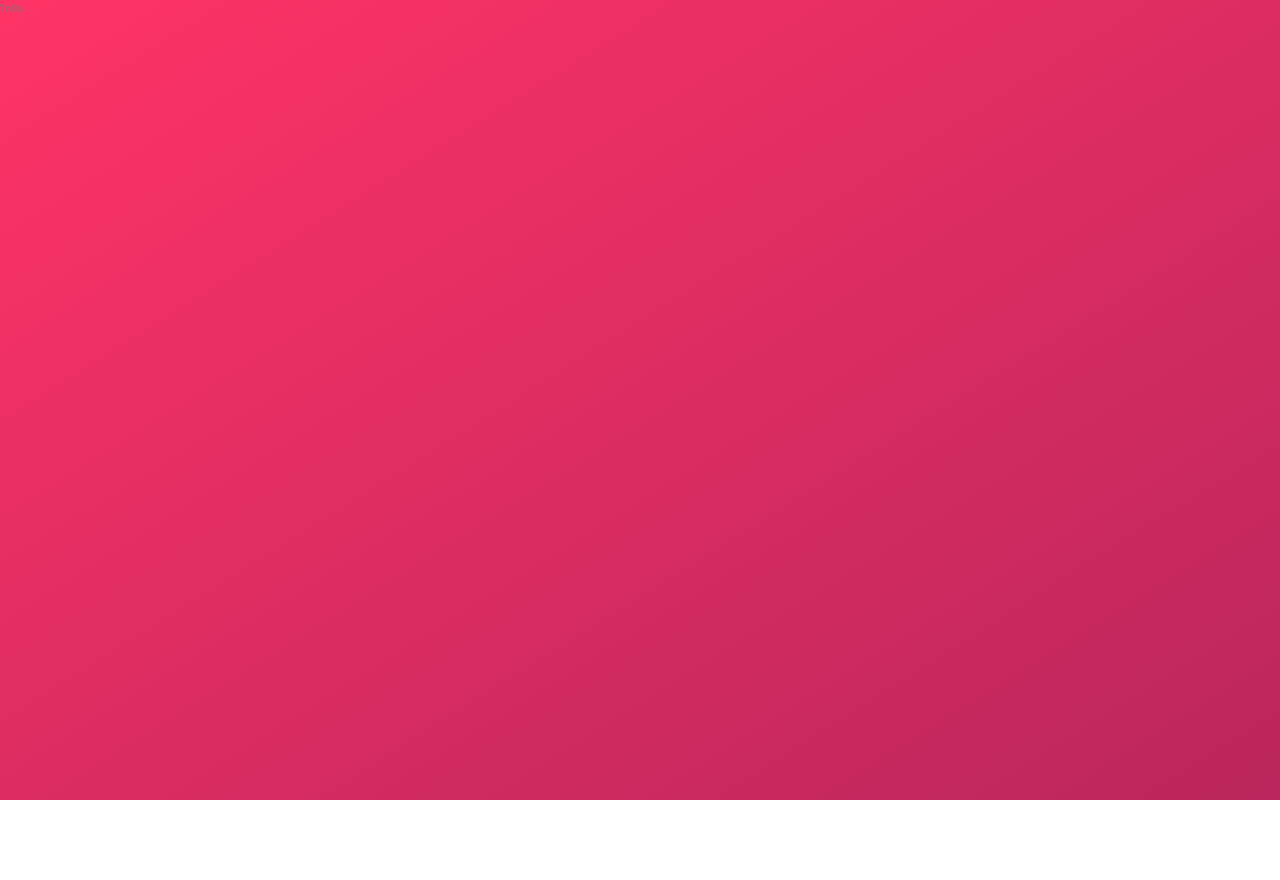
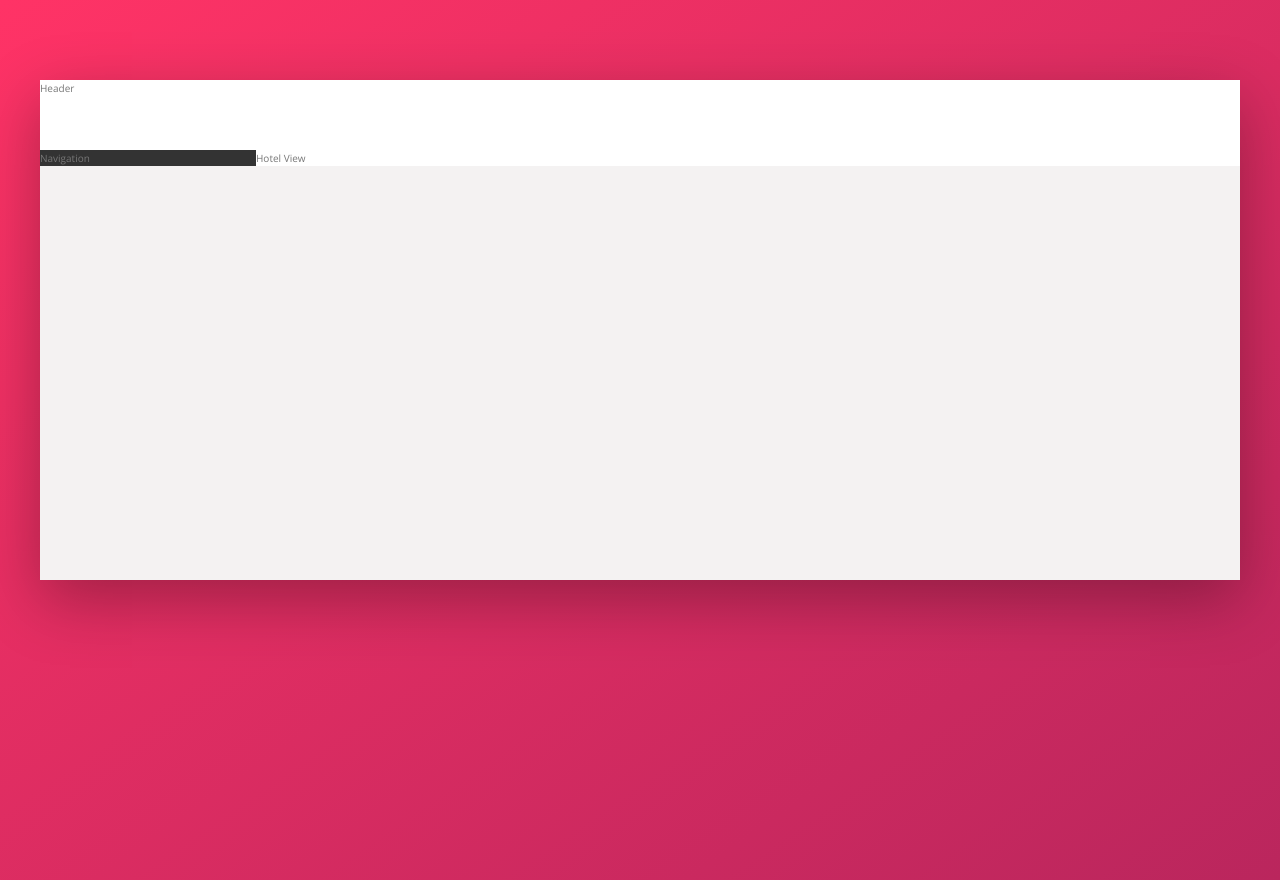
Before and after one commit to darkangel7863/trillo, a website: page index.html in a window 1280 px wide. Before the commit the page ends 800 px from the top, so only its background shows below. Drawn offline with nearby package versions, Linux system fonts and the light colour scheme.

Commit message:
creating the layout

```diff
--- a/index.html
+++ b/index.html
@@ -14,6 +14,12 @@
     <title>trillo &mdash; Your all-in-one booking app</title>
   </head>
   <body>
-    Trillo
+    <div class="container">
+      <header class="header">Header</header>
+      <div class="content">
+        <nav class="sidebar">Navigation</nav>
+        <main class="hotel-view">Hotel View</main>
+      </div>
+    </div>
   </body>
 </html>
--- a/sass/_base.scss
+++ b/sass/_base.scss
@@ -29,6 +29,11 @@ Grey dark 3: #999
   --color-grey-dark-1: #333;
   --color-grey-dark-2: #777;
   --color-grey-dark-3: #999;
+
+  --color-white: #fff;
+  --color-black: #000;
+
+  --shadow-dark: 0 2rem 6rem rgba(0, 0, 0, 0.3);
 }
 
 *,
--- a/sass/_layout.scss
+++ b/sass/_layout.scss
@@ -0,0 +1,23 @@
+.container {
+  max-width: 120rem;
+  margin: 8rem auto;
+  background-color: var(--color-grey-light-2);
+  box-shadow: var(--shadow-dark);
+  min-height: 50rem;
+}
+.header {
+  height: 7rem;
+  background-color: var(--color-white);
+  border-bottom: var(--color-grey-light-2);
+}
+.content {
+  display: flex;
+}
+.sidebar {
+  background-color: var(--color-grey-dark-1);
+  flex: 0 0 18%;
+}
+.hotel-view {
+  background-color: var(--color-white);
+  flex: 1;
+}
```
Also changed, not shown: css/style.css, 1 other file.
